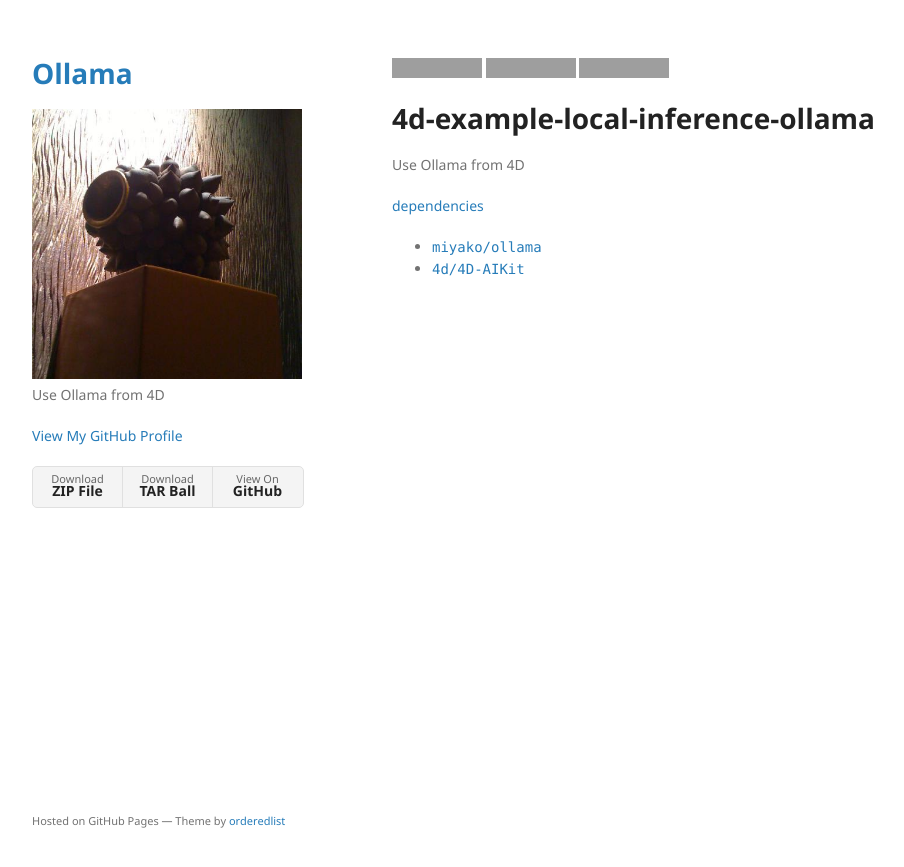
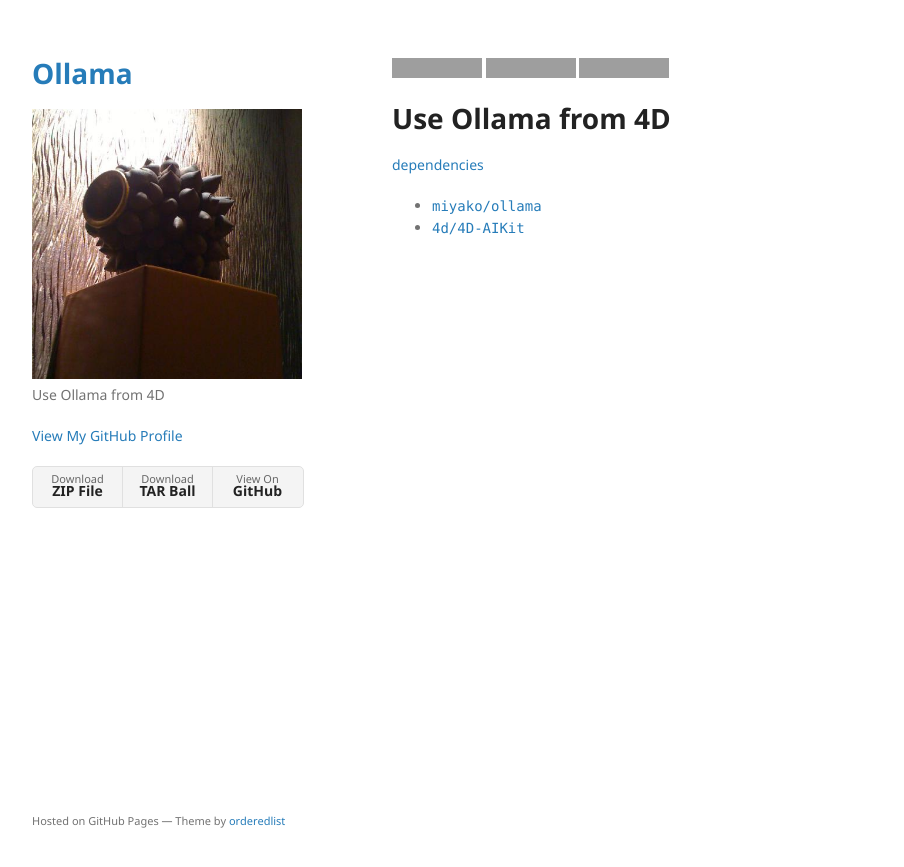
Before and after one commit to miyako/4d-example-local-inference-ollama, a Jekyll site: the page built from index.md, in a window 1280 px wide. Shown: the top 867 px of the page, without its empty margins (178-1082 px from the left). Built offline with Jekyll 4.4.1, drawn with Linux system fonts in a browser that asks for light colours; grey boxes are pictures that could not be loaded.

Commit message:
Update index.md

```diff
--- a/index.md
+++ b/index.md
@@ -6,9 +6,7 @@ layout: default
 ![platform](https://img.shields.io/static/v1?label=platform&message=mac-intel%20|%20mac-arm%20|%20win-64&color=blue)
 [![license](https://img.shields.io/github/license/miyako/4d-example-local-inference-ollama)](LICENSE)
 
-# 4d-example-local-inference-ollama
-
-Use Ollama from 4D
+# Use Ollama from 4D
 
 [dependencies](https://github.com/miyako/4d-example-local-inference/blob/main/local-inference/Project/Sources/dependencies.json)
 
```
